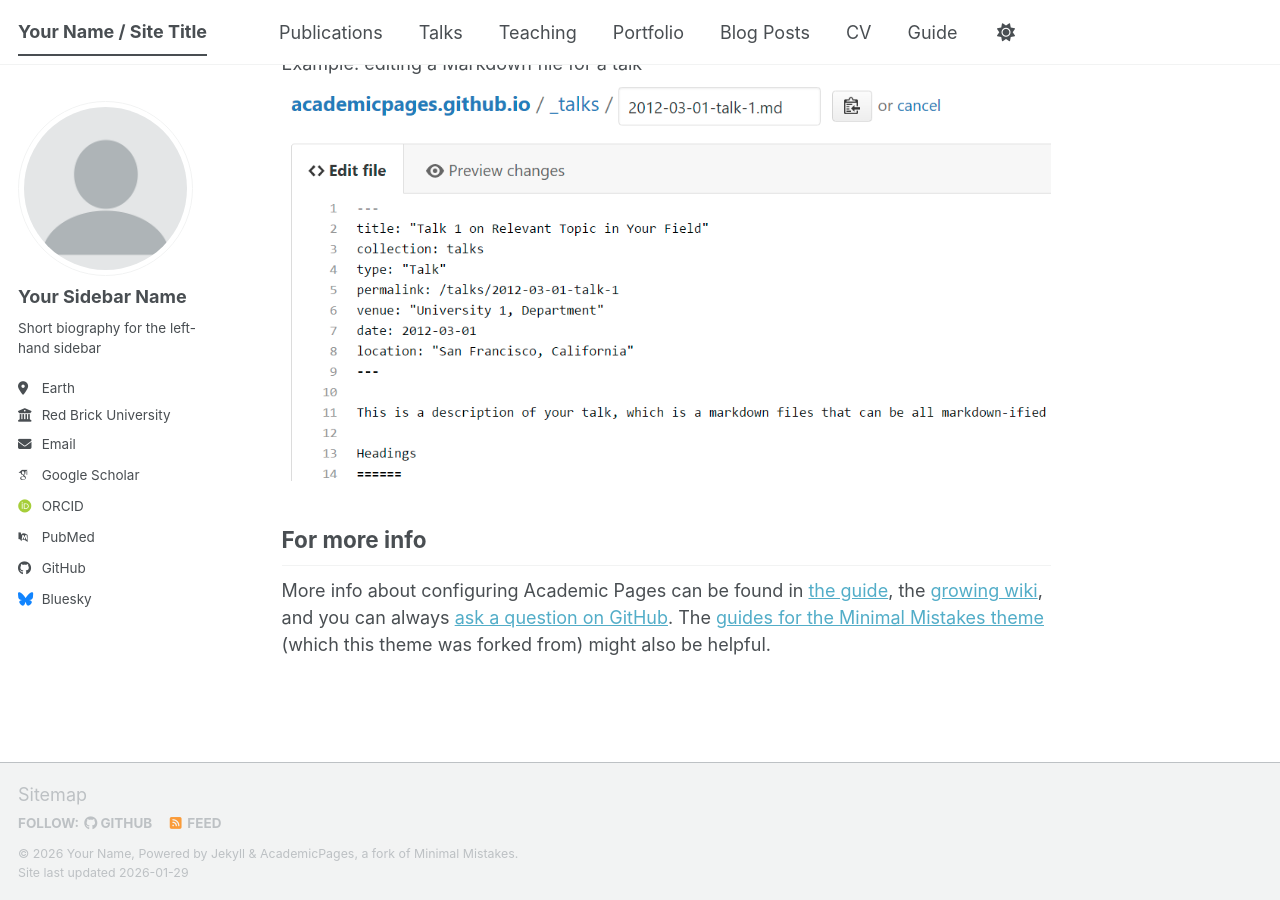
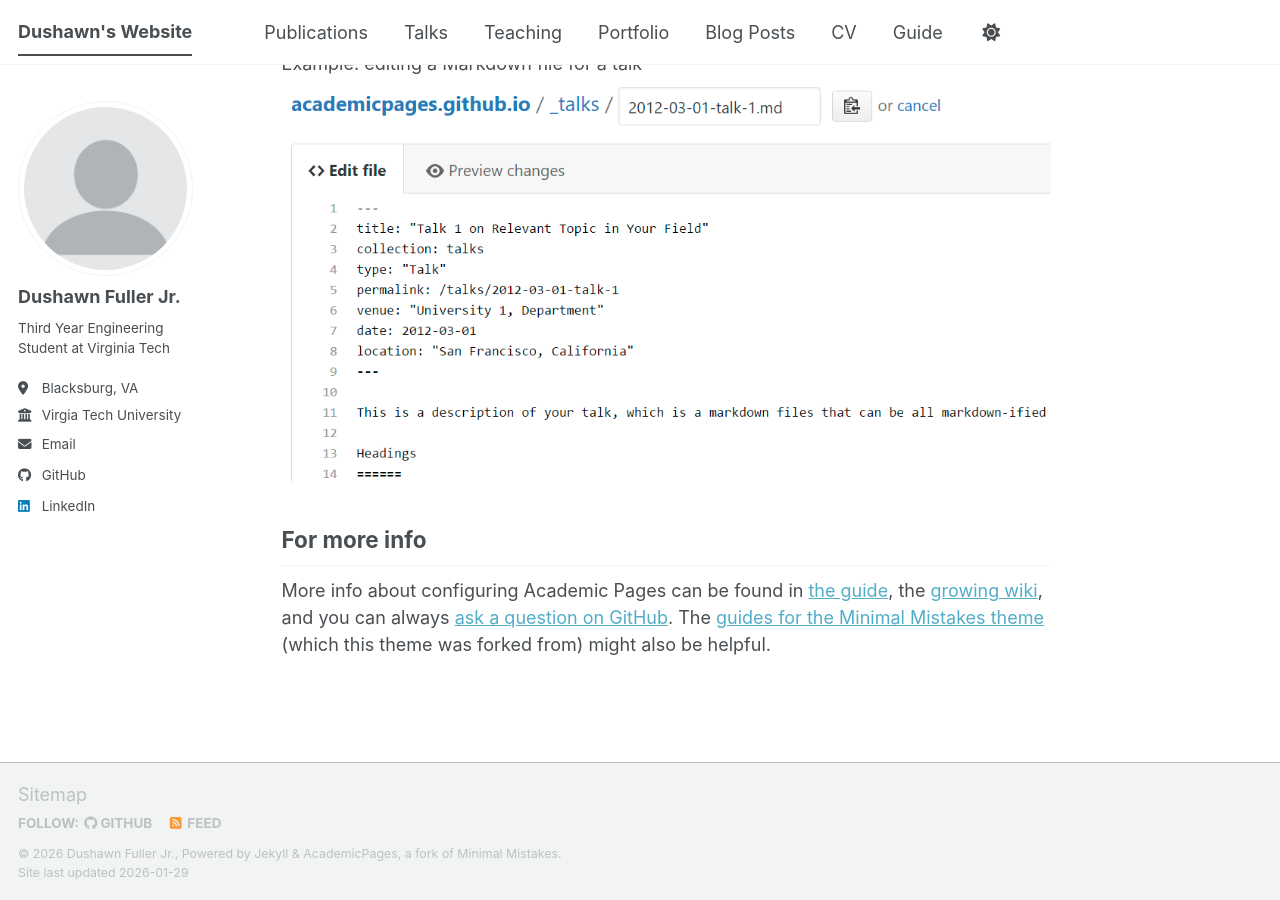
Before and after one commit to djfuller36/djfuller36.github.io, a Jekyll site: the page built from _pages/about.md, in a window 1280 px wide and 900 px high, scrolled down 2720 px. Built offline with Jekyll 4.4.1, drawn with Linux system fonts in a browser that asks for light colours; some web fonts are replaced; a script bundle is joined from its source files by our own code; library files that are not in the unit come from our copies.

Commit message:
Update _config.yml

```diff
--- a/_config.yml
+++ b/_config.yml
@@ -9,11 +9,11 @@
 # Basic Site Settings
 locale                   : "en-US"
 site_theme               : "default" # The available themes options are "default", "air", "sunrise", "mint", "dirt" and "contrast"
-title                    : "Your Name / Site Title"
+title                    : "Dushawn's Website"
 title_separator          : "-"
-name                     : &name "Your Name"
+name                     : &name "Dushawn Fuller Jr."
 description              : &description "Your Name's academic portfolio"   # Update this with a general description of your site, this is the default if not overridden by a page
-url                      : https://academicpages.github.io # The base hostname & protocol for your site e.g. "https://[your GitHub username].github.io",
+url                      : https://djfuller36.github.io # The base hostname & protocol for your site e.g. "https://[your GitHub username].github.io",
                                                            # or if you already have some other page hosted on Github then use "https://[your GitHub username].github.io/[Your Repo Name]"
 baseurl                  : "" # the subpath of your site, e.g. "/blog"
 repository               : "academicpages/academicpages.github.io"
@@ -24,24 +24,24 @@ repository               : "academicpages/academicpages.github.io"
 author:
   # Biographic information
   avatar           : "profile.png"
-  name             : "Your Sidebar Name"
+  name             : "Dushawn Fuller Jr."
   pronouns         : # example: "she/her"
-  bio              : "Short biography for the left-hand sidebar"
-  location         : "Earth"
-  employer         : "Red Brick University"
+  bio              : "Third Year Engineering Student at Virginia Tech"
+  location         : "Blacksburg, VA"
+  employer         : "Virgia Tech University"
   uri              : # URL
-  email            : "none@example.org"
+  email            : "djfuller36@vt.edu"
 
   # Academic websites
   academia         : # URL
   arxiv            : # URL - Update with the correct link to your profile
-  googlescholar    : "https://scholar.google.com/citations?user=PS_CX0AAAAAJ"
+  googlescholar    : # URL
   inspire-hep      : # URL
   impactstory      : # URL
-  orcid            : "https://orcid.org/yourorcidurl"
+  orcid            : # URL
   semantic         : # URL
   ssrn             : # URL
-  pubmed           : "https://www.ncbi.nlm.nih.gov/pubmed/?term=john+snow"
+  pubmed           : # URL
   researchgate     : # URL
   scopus           : # URL
   zotero           : # URL
@@ -57,7 +57,7 @@ author:
 
   # Social media
   artstation       : # Username
-  bluesky          : "bsky.app" # Replace this with you Bluesky username
+  bluesky          : # Username # Replace this with you Bluesky username
   facebook         : # Username
   flickr           : # Username
   foursquare       : # Username
@@ -66,7 +66,7 @@ author:
   keybase          : # Username
   instagram        : # Username
   lastfm           : # Username
-  linkedin         : # Username
+  linkedin         : Dushawn Fuller
   mastodon         : # URL
   medium           : # URL
   pinterest        : # Username
```
